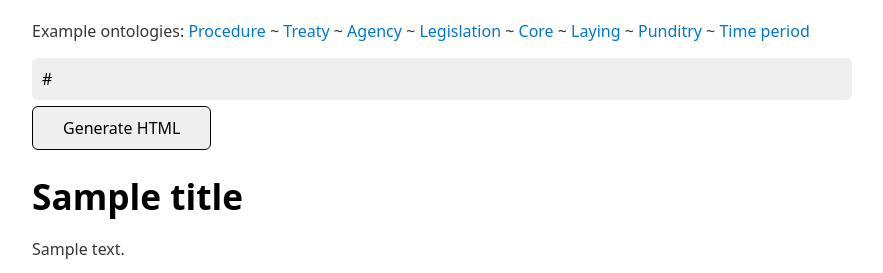
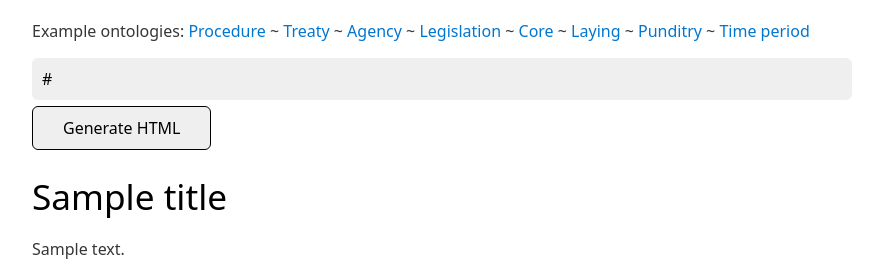
Before and after one commit to robertbrook/ttl2html, a Flask app: template templates/index.html in a window 1280 px wide. Shown: the top 273 px of the page, without its empty margins (208-1091 px from the left). Run offline with Flask 2, Linux system fonts and the light colour scheme; the template is opened without the code that fills it: most values are stand-ins (such as "Sample title", 1, 10 or a date in 2020); parts of the project's set-up code (start-up, migrations or seed data) failed here and were passed over.

Commit message:
Lighter h1

```diff
--- a/static/css/local.css
+++ b/static/css/local.css
@@ -574,6 +574,8 @@ form.local input[type=text] {display:inline;width:100%;}
 
 form.local input[type=submit] {display:inline; border:1pt solid black;}
 
+h1 {font-weight:normal;}
+
 h2 {font-weight:normal;}
 
 h3 span.subhead {font-weight:normal;0.25rem;color:gray;}
```
